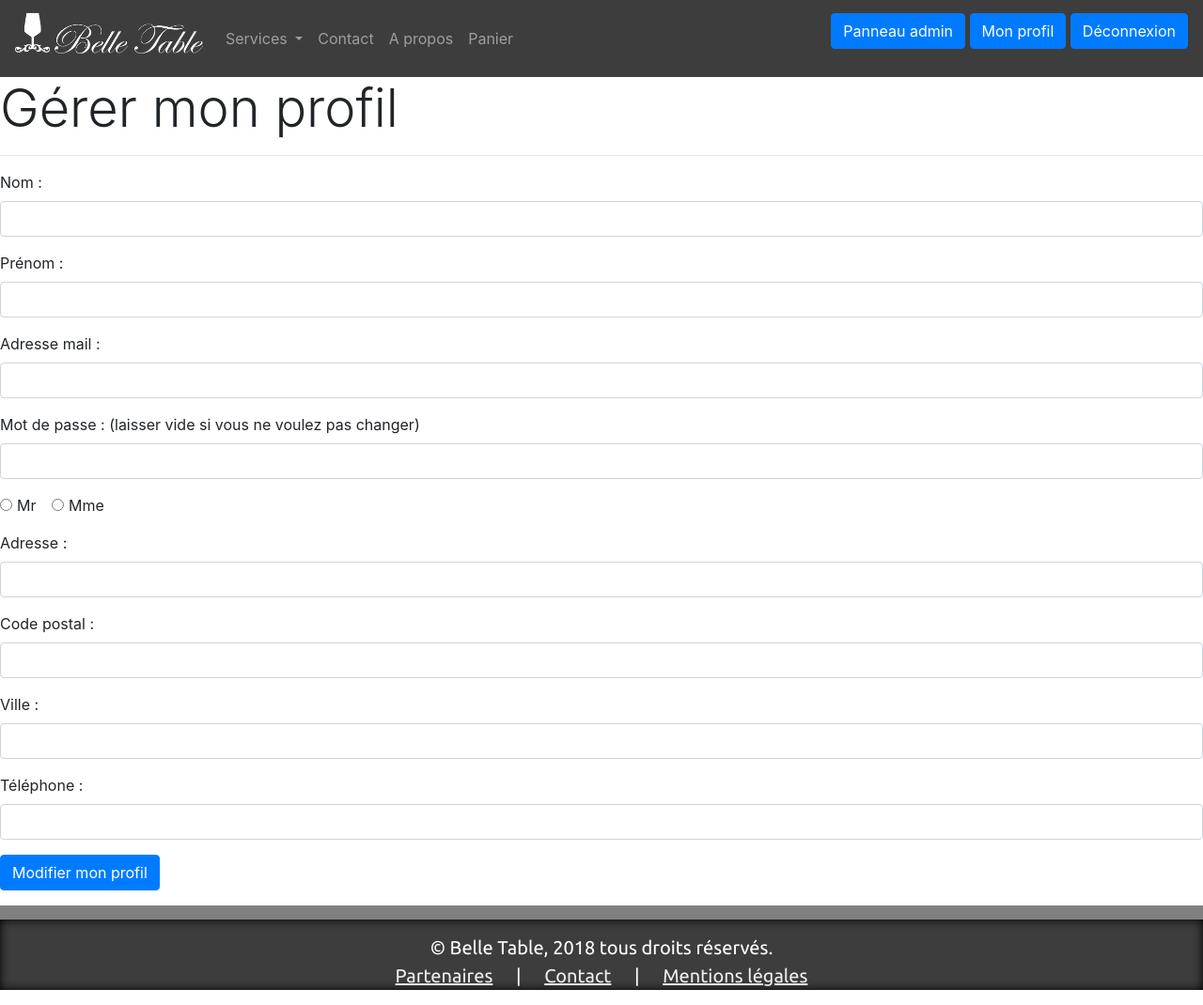
After one commit to JimmySene/PPE-SIO, a PHP site: page /profil.php in a window 1280 px wide. The commit adds this page. Shown: the whole page at 94% size. Run offline with PHP 8.4, Linux system fonts and the light colour scheme; the visitor is signed in with stand-in values (Sample User, id 1); data that the repository does not hold is empty.

Commit message:
Panier amélioré et gestion de profil utilisateur

```diff
--- a/fonctions.php
+++ b/fonctions.php
@@ -19,6 +19,7 @@ function connexion_utilisateur($login, $mdp){
         $verif_mdp = password_verify($mdp, $client['mot_de_passe']);
         if($verif_mdp)
         {
+            $_SESSION['id'] = $client['id'];
             $_SESSION['login'] = $login;
             $_SESSION['lvl'] = $client['lvl'];
             $_SESSION['panier'] = array();
@@ -405,4 +406,14 @@ function prix_total_panier(){
     return $total;
 }
 
+function compter_panier(){
+    $nb_produits = 0;
+    if(isset($_SESSION['panier']['id'])){
+        while($nb_produits < count($_SESSION['panier']['id'])){
+            $nb_produits++;
+        }
+    }
+    return $nb_produits;
+}
+
 ?>
--- a/includes/header.php
+++ b/includes/header.php
@@ -40,10 +40,13 @@
             </div>
 
 
-            <p id="menu_login" class=""><?php if(isset($_SESSION['login'])) { if($_SESSION['lvl'] != 0) { // Si l'utilisateur est admin affiche le lien du panneau d'admin ?>
-
+            <p id="menu_login" class=""><?php if(isset($_SESSION['login'])) {
+                if($_SESSION['lvl'] != 0) { // Si l'utilisateur est admin affiche le lien du panneau d'admin ?>
+                    <a href="admin.php" class="btn btn-primary">Panneau admin</a>
+                    <?php } ?>
+                <a href="profil.php" class="btn btn-primary">Mon profil</a>
                 <a href="deconnexion.php" class="btn btn-primary">Déconnexion</a>
-                <a href="admin.php" class="btn btn-primary">Panneau admin</a> <?php } ?><?php }
+                <?php }
 
 
 
--- a/js/scripts.js
+++ b/js/scripts.js
@@ -1,14 +1,4 @@
 $(document).ready(function(){
-
-    // Supprime un élément du panier
-    $('.supprimer').click(function(){
-        var indice_produit = $(this).parent().parent().data("id");
-        $(this).parent().parent().hide();
-        $.post("sup_panier.php", { id: indice_produit } , function(data){
-            $('.modal').show();
-            $('#total span').html(data);
-        });
-    });
 
     // Ajoute un élément dans le panier
     $('.submit').click(function(){
--- a/produits.php
+++ b/produits.php
@@ -35,6 +35,7 @@ include('fonctions.php'); ?>
                         <p><small><?php if($donnees['marque_id'] != 1) echo $donnees['marque_nom']; else { echo '<br />'; }?></small></p>
 
                         <p class="prix"><mark><?=$donnees['prix']?>€</mark> <i class="fas fa-shopping-basket"></i></p>
+                        <?php if(isset($_SESSION['login'])) { ?>
                         <form>
                             <select name="quantite" class="f_quantite"><?php for($i=1;$i<=10;$i++) { ?>
                                 <option value="<?=$i?>"><?=$i?></option> <?php } ?>
@@ -44,6 +45,7 @@ include('fonctions.php'); ?>
                             <input type="hidden" name="id" class="f_id" value="<?=$donnees['produit_id']?>" />
                             <input type="button" name="submit" class="submit" value="Ajouter au panier">
                         </form>
+                            <?php } ?>
                     </div>
                 </div>
             <?php } ?>
--- /dev/null
+++ b/profil.php
@@ -0,0 +1,46 @@
+<?php $titrePage = "Gérer mon profil";
+include('includes/header.php');
+include('fonctions.php');
+
+if(isset($_POST['id'])) { // Si l'ID du membre a été transmis par formulaire alors on le modifie dans la BDD et on redirige l'utilisateur sur le pannel admin
+
+gestion_user('modif', $_POST['id'], $_POST['adresse_mail'], $_POST['mot_de_passe'], $_POST['civilite'], $_POST['nom'], $_POST['prenom'], $_POST['adresse'], $_POST['ville'],
+$_POST['code_postal'], $_POST['telephone'], $_SESSION['lvl']);
+
+header('location:index.php');
+
+} elseif(isset($_SESSION['id'])) { // Sinon on affiche le formulaire de modification
+
+$info_user = mysqli_fetch_assoc(recup_client_par_id($_SESSION['id'])); ?>
+
+
+<h1 class="display-4">Gérer mon profil</h1>
+<hr />
+
+<form action="profil.php" method="post">
+    <p class="form-group"><label for="nom">Nom : </label><input type="text" name="nom" id="nom" value="<?=htmlspecialchars($info_user['nom'])?>" class="form-control" /></p>
+    <p class="form-group"><label for="prenom">Prénom : </label><input type="text" name="prenom" id="prenom" value="<?=htmlspecialchars($info_user['prenom'])?>" class="form-control" /></p>
+    <p class="form-group"><label for="adresse_mail">Adresse mail : </label><input type="email" name="adresse_mail" id="adresse_mail" value="<?=htmlspecialchars($info_user['adresse_mail'])?>" class="form-control" /></p>
+    <p class="form-group"><label for="mot_de_passe">Mot de passe : (laisser vide si vous ne voulez pas changer) </label><input type="password" name="mot_de_passe" id="mot_de_passe" value="" class="form-control" /></p>
+    <p class="form-check-inline">
+        <label for="mr" class="form-check-label"><input type="radio" name="civilite" value="mr" id="mr" class="form-check-input" <?php if($info_user['civilite'] == 'mr') { echo 'checked'; } ?>  />Mr</label>
+    </p>
+    <p class="form-check-inline">
+        <label for="mme" class="form-check-label"><input type="radio" name="civilite" value="mme" id="mme" class="form-check-input" <?php if($info_user['civilite'] == 'mme') { echo 'checked'; } ?> />Mme</label>
+    </p>
+    <p class="form-group"><label for="adresse">Adresse : </label><input type="text" name="adresse" id="adresse" value="<?=htmlspecialchars($info_user['adresse'])?>" class="form-control" /></p>
+    <p class="form-group"><label for="code_postal">Code postal : </label><input type="text" name="code_postal" id="code_postal" value="<?=htmlspecialchars($info_user['code_postal'])?>" class="form-control"/></p>
+    <p class="form-group"><label for="ville">Ville : </label><input type="text" name="ville" id="ville" value="<?=htmlspecialchars($info_user['ville'])?>" class="form-control" /></p>
+    <p class="form-group"><label for="telephone">Téléphone : </label><input type="tel" name="telephone" id="telephone" value="<?=htmlspecialchars($info_user['telephone'])?>" class="form-control" /></p>
+
+    <input type="hidden" name="id" value="<?=$_SESSION['id']?>" />
+
+    <p><input type="submit" value="Modifier mon profil" class="btn btn-primary" /></p>
+</form>
+
+
+<?php } else {
+    header('location:login.php');
+}
+
+include('includes/footer.php'); ?>
```
Also changed, not shown: panier.php (+2 -21 lines), sup_panier.php (+7 -7 lines).
